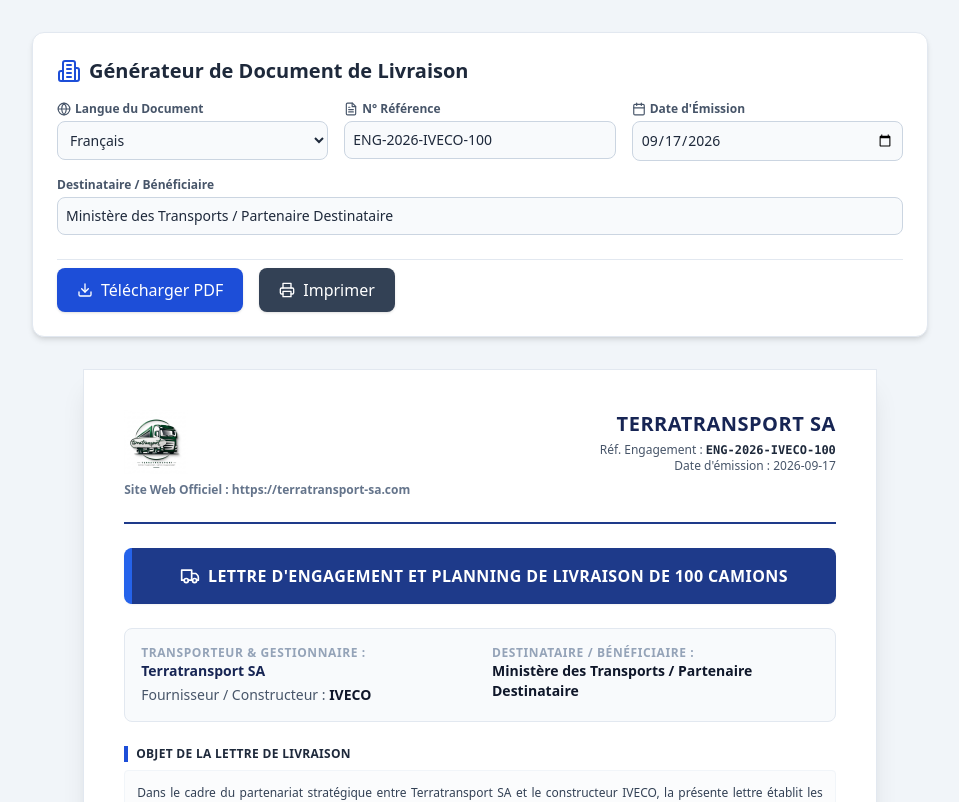
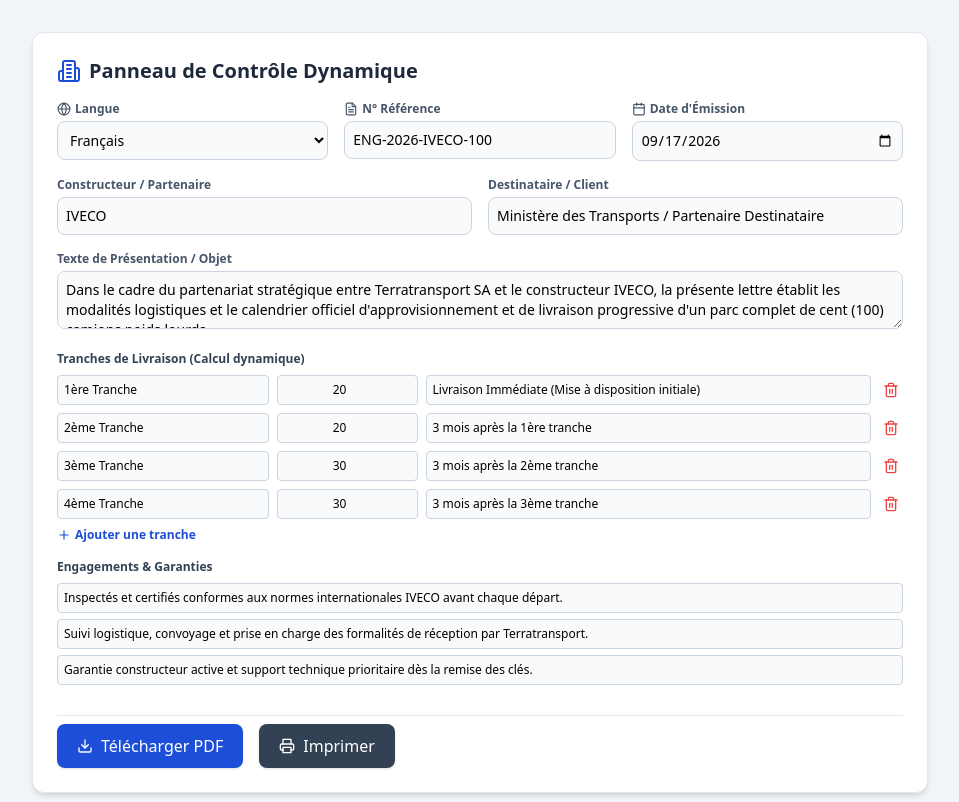
Before and after one commit to Luc13Tech/Terratransport-IVECO-lettre-de-proposition-des-camions-, a React (Create React App) app: page / in a window 1280 px wide. Shown: the top 802 px of the page, without its empty margins (160-1119 px from the left). Built offline with nearby package versions, Linux system fonts and the light colour scheme; the HTML template or start-up script is replaced by a standard one.

Commit message:
Update App.js

```diff
--- a/src/App.js
+++ b/src/App.js
@@ -1,11 +1,11 @@
 import React, { useState, useRef } from 'react';
 import html2canvas from 'html2canvas';
 import jsPDF from 'jspdf';
-import { Download, Printer, Globe, Building2, Calendar, FileText, CheckCircle2, Truck, ShieldCheck, Clock } from 'lucide-react';
+import { Download, Printer, Globe, Building2, Calendar, FileText, CheckCircle2, Truck, ShieldCheck, Clock, Plus, Trash2 } from 'lucide-react';
 
 const TRANSLATIONS = {
   fr: {
-    title: "LETTRE D'ENGAGEMENT ET PLANNING DE LIVRAISON DE 100 CAMIONS",
+    title: "LETTRE D'ENGAGEMENT ET PLANNING DE LIVRAISON DE CAMIONS",
     docRef: "Réf. Engagement :",
     date: "Date d'émission :",
     partner: "Fournisseur / Constructeur :",
@@ -13,34 +13,23 @@
     issuer: "Transporteur & Gestionnaire :",
     website: "Site Web Officiel :",
     summaryTitle: "Objet de la Lettre de Livraison",
-    summaryText: "Dans le cadre du partenariat stratégique entre Terratransport SA et le constructeur IVECO, la présente lettre établit les modalités logistiques et le calendrier officiel d'approvisionnement et de livraison progressive d'un parc complet de cent (100) camions poids lourds.",
     scheduleTitle: "Planning Échelonné de Livraison des Camions",
     thTranche: "Phase / Tranche",
     thQty: "Nombre de Camions",
     thDelay: "Calendrier d'Échéance / Délais",
     thStatus: "Statut Approvisionnement",
-    tranche1: "1ère Tranche",
-    tranche2: "2ème Tranche",
-    tranche3: "3ème Tranche",
-    tranche4: "4ème Tranche",
-    delay1: "Livraison Immédiate (Mise à disposition initiale)",
-    delay2: "3 mois après la 1ère tranche",
-    delay3: "3 mois après la 2ème tranche",
-    delay4: "3 mois après la 3ème tranche",
     statusScheduled: "Planifié & Garanti IVECO",
     totalVehicles: "Volume Total du Parc à Livrer :",
     specsTitle: "Engagements Qualité & Service Constructeur IVECO",
-    spec1: "Inspectés et certifiés conformes aux normes internationales IVECO avant chaque départ.",
-    spec2: "Suivi logistique, convoyage et prise en charge des formalités de réception par Terratransport.",
-    spec3: "Garantie constructeur active et support technique prioritaire dès la remise des clés.",
     signTerratransport: "Pour Terratransport SA",
     signIveco: "Pour le Constructeur IVECO",
     stampNotice: "Cachet Officiel & Validation de Direction",
     downloadBtn: "Télécharger PDF",
-    printBtn: "Imprimer"
+    printBtn: "Imprimer",
+    addTranche: "Ajouter une tranche",
   },
   en: {
-    title: "COMMITMENT LETTER & 100 TRUCKS DELIVERY SCHEDULE",
+    title: "COMMITMENT LETTER & TRUCKS DELIVERY SCHEDULE",
     docRef: "Commitment Ref:",
     date: "Issue Date:",
     partner: "Manufacturer / Supplier:",
@@ -48,34 +37,23 @@
     issuer: "Carrier & Manager:",
     website: "Official Website:",
     summaryTitle: "Objective of Delivery Proposal",
-    summaryText: "Under the strategic partnership between Terratransport SA and IVECO, this document sets out the logistical terms and official schedule for the progressive supply and delivery of a total fleet of one hundred (100) heavy-duty trucks.",
     scheduleTitle: "Phased Truck Delivery Schedule",
     thTranche: "Phase / Tranche",
     thQty: "Number of Trucks",
     thDelay: "Timeline / Schedule",
     thStatus: "Supply Status",
-    tranche1: "1st Tranche",
-    tranche2: "2nd Tranche",
-    tranche3: "3rd Tranche",
-    tranche4: "4th Tranche",
-    delay1: "Immediate Delivery (Initial rollout)",
-    delay2: "3 months after 1st tranche",
-    delay3: "3 months after 2nd tranche",
-    delay4: "3 months after 3rd tranche",
     statusScheduled: "Scheduled & Guaranteed IVECO",
     totalVehicles: "Total Fleet Volume to Deliver:",
     specsTitle: "IVECO Quality & Manufacturer Commitments",
-    spec1: "Inspected and certified compliant with IVECO international standards prior to dispatch.",
-    spec2: "Full logistics tracking, transport, and reception management by Terratransport.",
-    spec3: "Active manufacturer warranty and priority technical support upon delivery.",
     signTerratransport: "For Terratransport SA",
     signIveco: "For IVECO Manufacturer",
     stampNotice: "Official Stamp & Executive Approval",
     downloadBtn: "Download PDF",
-    printBtn: "Print"
+    printBtn: "Print",
+    addTranche: "Add Tranche",
   },
   it: {
-    title: "LETTERA DI IMPEGNO E PIANO DI CONSEGNA DI 100 CAMION",
+    title: "LETTERA DI IMPEGNO E PIANO DI CONSEGNA CAMION",
     docRef: "Rif. Impegno:",
     date: "Data di emissione:",
     partner: "Fornitore / Produttore:",
@@ -83,34 +61,23 @@
     issuer: "Vettore & Gestore:",
     website: "Sito Web Ufficiale:",
     summaryTitle: "Oggetto della Lettera di Consegna",
-    summaryText: "Nell'ambito della partnership strategica tra Terratransport SA e il produttore IVECO, la presente lettera stabilisce le modalità logistiche e il calendario ufficiale per la fornitura e la consegna progressiva di una flotta di cento (100) camion industriali.",
     scheduleTitle: "Programma di Pianificazione delle Consegne",
     thTranche: "Fase / Tranche",
     thQty: "Numero di Camion",
     thDelay: "Tempistica / Scadenza",
     thStatus: "Stato Approvvigionamento",
-    tranche1: "1a Tranche",
-    tranche2: "2a Tranche",
-    tranche3: "3a Tranche",
-    tranche4: "4a Tranche",
-    delay1: "Consegna Immediata (Disponibilità iniziale)",
-    delay2: "3 mesi dopo la 1a tranche",
-    delay3: "3 mesi dopo la 2a tranche",
-    delay4: "3 mesi dopo la 3a tranche",
     statusScheduled: "Pianificato & Garantito IVECO",
     totalVehicles: "Volume Totale Flotta da Consegnare:",
     specsTitle: "Impegni Qualità & Assistenza IVECO",
-    spec1: "Ispezionati e certificati secondo gli standard internazionali IVECO prima di ogni spedizione.",
-    spec2: "Monitoraggio logistico, trasporto e formalità di ricezione gestite da Terratransport.",
-    spec3: "Garanzia ufficiale del produttore e supporto tecnico prioritario alla consegna.",
     signTerratransport: "Per Terratransport SA",
     signIveco: "Per il Produttore IVECO",
     stampNotice: "Timbro Ufficiale e Approvazione Dirigenziale",
     downloadBtn: "Scarica PDF",
-    printBtn: "Stampa"
+    printBtn: "Stampa",
+    addTranche: "Aggiungi tranche",
   },
   es: {
-    title: "CARTA DE COMPROMISO Y PLAN DE ENTREGA DE 100 CAMIONES",
+    title: "CARTA DE COMPROMISO Y PLAN DE ENTREGA DE CAMIONES",
     docRef: "Ref. Compromiso:",
     date: "Fecha de emisión:",
     partner: "Proveedor / Fabricante:",
@@ -118,49 +85,84 @@
     issuer: "Transportista y Gestor:",
     website: "Sitio Web Oficial:",
     summaryTitle: "Objeto de la Carta de Entrega",
-    summaryText: "En el marco de la alianza estratégica entre Terratransport SA y el fabricante IVECO, la presente carta establece las condiciones logísticas y el cronograma oficial de suministro y entrega progresiva de cien (100) camiones pesados.",
     scheduleTitle: "Calendario Escalonado de Entrega de Camiones",
     thTranche: "Fase / Entrega",
     thQty: "Número de Camiones",
     thDelay: "Cronograma / Plazos",
     thStatus: "Estado del Suministro",
-    tranche1: "1ª Entrega",
-    tranche2: "2ª Entrega",
-    tranche3: "3ª Entrega",
-    tranche4: "4ª Entrega",
-    delay1: "Entrega Inmediata (Despliegue inicial)",
-    delay2: "3 meses después de la 1ª entrega",
-    delay3: "3 meses después de la 2ª entrega",
-    delay4: "3 meses después de la 3ª entrega",
     statusScheduled: "Programado y Garantizado IVECO",
     totalVehicles: "Volumen Total de la Flota a Entregar:",
     specsTitle: "Compromisos de Calidad y Servicio IVECO",
-    spec1: "Inspeccionados y certificados bajo normas internacionales IVECO antes del despacho.",
-    spec2: "Seguimiento logístico, transporte y recepción gestionados por Terratransport.",
-    spec3: "Garantía de fábrica activa y soporte técnico prioritario al momento de la entrega.",
     signTerratransport: "Por Terratransport SA",
     signIveco: "Por el Fabricante IVECO",
     stampNotice: "Sello Oficial y Firma Autorizada",
     downloadBtn: "Descargar PDF",
-    printBtn: "Imprimir"
+    printBtn: "Imprimir",
+    addTranche: "Añadir entrega",
   }
 };
 
 export default function App() {
   const [lang, setLang] = useState('fr');
-  const [clientName, setClientName] = useState('Ministère des Transports / Partenaire Destinataire');
+
+  // États dynamiques du document
   const [docNumber, setDocNumber] = useState('ENG-2026-IVECO-100');
   const [docDate, setDocDate] = useState(new Date().toISOString().split('T')[0]);
+  const [clientName, setClientName] = useState('Ministère des Transports / Partenaire Destinataire');
+  const [partnerName, setPartnerName] = useState('IVECO');
+  const [summaryText, setSummaryText] = useState(
+    "Dans le cadre du partenariat stratégique entre Terratransport SA et le constructeur IVECO, la présente lettre établit les modalités logistiques et le calendrier officiel d'approvisionnement et de livraison progressive d'un parc complet de cent (100) camions poids lourds."
+  );
+
+  // Tranches dynamiques
+  const [tranches, setTranches] = useState([
+    { name: "1ère Tranche", qty: 20, delay: "Livraison Immédiate (Mise à disposition initiale)" },
+    { name: "2ème Tranche", qty: 20, delay: "3 mois après la 1ère tranche" },
+    { name: "3ème Tranche", qty: 30, delay: "3 mois après la 2ème tranche" },
+    { name: "4ème Tranche", qty: 30, delay: "3 mois après la 3ème tranche" },
+  ]);
+
+  // Engagements / Spécifications dynamiques
+  const [specs, setSpecs] = useState([
+    "Inspectés et certifiés conformes aux normes internationales IVECO avant chaque départ.",
+    "Suivi logistique, convoyage et prise en charge des formalités de réception par Terratransport.",
+    "Garantie constructeur active et support technique prioritaire dès la remise des clés."
+  ]);
+
   const documentRef = useRef();
-
   const t = TRANSLATIONS[lang];
 
-  const tranches = [
-    { name: t.tranche1, qty: 20, delay: t.delay1 },
-    { name: t.tranche2, qty: 20, delay: t.delay2 },
-    { name: t.tranche3, qty: 30, delay: t.delay3 },
-    { name: t.tranche4, qty: 30, delay: t.delay4 },
-  ];
+  // Calcul dynamique du nombre total de camions
+  const totalTrucks = tranches.reduce((sum, item) => sum + (Number(item.qty) || 0), 0);
+
+  // Gestion de la modification d'une tranche
+  const handleTrancheChange = (index, field, value) => {
+    const updated = [...tranches];
+    updated[index][field] = field === 'qty' ? Math.max(0, parseInt(value) || 0) : value;
+    setTranches(updated);
+  };
+
+  // Ajouter une tranche
+  const addTranche = () => {
+    setTranches([
+      ...tranches,
+      { name: `${tranches.length + 1}ème Tranche`, qty: 10, delay: "Selon planning convenu" }
+    ]);
+  };
+
+  // Supprimer une tranche
+  const removeTranche = (index) => {
+    if (tranches.length > 1) {
+      setTranches(tranches.filter((_, i) => i !== index));
+    }
+  };
+
+  // Gestion des engagements dynamiques
+  const handleSpecChange = (index, value) => {
+    const updated = [...specs];
+    updated[index] = value;
+    setSpecs(updated);
+  };
 
   const handleDownloadPdf = async () => {
     const element = documentRef.current;
@@ -175,7 +177,7 @@
     const pdfHeight = (canvas.height * pdfWidth) / canvas.width;
 
     pdf.addImage(imgData, 'PNG', 0, 0, pdfWidth, pdfHeight);
-    pdf.save(`Terratransport_Engagement_Livraison_${docNumber}.pdf`);
+    pdf.save(`Terratransport_Engagement_${docNumber}.pdf`);
   };
 
   const handlePrint = () => {
@@ -184,22 +186,22 @@
 
   return (
     <div className="min-h-screen bg-slate-100 p-4 md:p-8 font-sans">
-      {/* PANNEAU DE CONFIGURATION (NO PRINT) */}
+      {/* PANNEAU DE CONFIGURATION DYNAMIQUE (NO PRINT) */}
       <div className="max-w-4xl mx-auto bg-white rounded-xl shadow-md p-6 mb-8 no-print border border-slate-200">
         <h2 className="text-xl font-bold text-slate-800 mb-4 flex items-center gap-2">
-          <Building2 className="text-blue-700" /> Générateur de Document de Livraison
+          <Building2 className="text-blue-700" /> Panneau de Contrôle Dynamique
         </h2>
 
+        {/* Ligne 1 : Langue, N° Réf, Date */}
         <div className="grid grid-cols-1 md:grid-cols-3 gap-4 mb-4">
-          {/* Langue */}
           <div>
             <label className="block text-xs font-semibold text-slate-600 mb-1 flex items-center gap-1">
-              <Globe className="w-3.5 h-3.5" /> Langue du Document
+              <Globe className="w-3.5 h-3.5" /> Langue
             </label>
             <select
               value={lang}
               onChange={(e) => setLang(e.target.value)}
-              className="w-full bg-slate-50 border border-slate-300 rounded-lg p-2 text-sm text-slate-800 focus:ring-2 focus:ring-blue-500"
+              className="w-full bg-slate-50 border border-slate-300 rounded-lg p-2 text-sm focus:ring-2 focus:ring-blue-500"
             >
               <option value="fr">Français</option>
               <option value="en">English</option>
@@ -208,7 +210,6 @@
             </select>
           </div>
 
-          {/* N° Référence */}
           <div>
             <label className="block text-xs font-semibold text-slate-600 mb-1 flex items-center gap-1">
               <FileText className="w-3.5 h-3.5" /> N° Référence
@@ -217,11 +218,10 @@
               type="text"
               value={docNumber}
               onChange={(e) => setDocNumber(e.target.value)}
-              className="w-full bg-slate-50 border border-slate-300 rounded-lg p-2 text-sm text-slate-800 focus:ring-2 focus:ring-blue-500"
+              className="w-full bg-slate-50 border border-slate-300 rounded-lg p-2 text-sm focus:ring-2 focus:ring-blue-500"
             />
           </div>
 
-          {/* Date */}
           <div>
             <label className="block text-xs font-semibold text-slate-600 mb-1 flex items-center gap-1">
               <Calendar className="w-3.5 h-3.5" /> Date d'Émission
@@ -230,25 +230,102 @@
               type="date"
               value={docDate}
               onChange={(e) => setDocDate(e.target.value)}
-              className="w-full bg-slate-50 border border-slate-300 rounded-lg p-2 text-sm text-slate-800 focus:ring-2 focus:ring-blue-500"
+              className="w-full bg-slate-50 border border-slate-300 rounded-lg p-2 text-sm focus:ring-2 focus:ring-blue-500"
             />
           </div>
         </div>
 
-        {/* Destinataire */}
-        <div className="mb-6">
-          <label className="block text-xs font-semibold text-slate-600 mb-1">
-            Destinataire / Bénéficiaire
-          </label>
+        {/* Ligne 2 : Partenaire & Destinataire */}
+        <div className="grid grid-cols-1 md:grid-cols-2 gap-4 mb-4">
+          <div>
+            <label className="block text-xs font-semibold text-slate-600 mb-1">Constructeur / Partenaire</label>
+            <input
+              type="text"
+              value={partnerName}
+              onChange={(e) => setPartnerName(e.target.value)}
+              className="w-full bg-slate-50 border border-slate-300 rounded-lg p-2 text-sm focus:ring-2 focus:ring-blue-500"
+            />
+          </div>
+          <div>
+            <label className="block text-xs font-semibold text-slate-600 mb-1">Destinataire / Client</label>
             <input
               type="text"
               value={clientName}
               onChange={(e) => setClientName(e.target.value)}
-            className="w-full bg-slate-50 border border-slate-300 rounded-lg p-2 text-sm text-slate-800 focus:ring-2 focus:ring-blue-500"
+              className="w-full bg-slate-50 border border-slate-300 rounded-lg p-2 text-sm focus:ring-2 focus:ring-blue-500"
+            />
+          </div>
+        </div>
+
+        {/* Objet / Texte explicatif */}
+        <div className="mb-4">
+          <label className="block text-xs font-semibold text-slate-600 mb-1">Texte de Présentation / Objet</label>
+          <textarea
+            rows={2}
+            value={summaryText}
+            onChange={(e) => setSummaryText(e.target.value)}
+            className="w-full bg-slate-50 border border-slate-300 rounded-lg p-2 text-sm focus:ring-2 focus:ring-blue-500"
           />
         </div>
 
-        {/* Boutons d'action */}
+        {/* Édition Dynamique des Tranches */}
+        <div className="mb-4">
+          <label className="block text-xs font-bold text-slate-700 mb-2">Tranches de Livraison (Calcul dynamique)</label>
+          {tranches.map((item, index) => (
+            <div key={index} className="flex items-center gap-2 mb-2">
+              <input
+                type="text"
+                value={item.name}
+                onChange={(e) => handleTrancheChange(index, 'name', e.target.value)}
+                placeholder="Nom tranche"
+                className="w-1/4 bg-slate-50 border border-slate-300 rounded p-1.5 text-xs"
+              />
+              <input
+                type="number"
+                value={item.qty}
+                onChange={(e) => handleTrancheChange(index, 'qty', e.target.value)}
+                placeholder="Qté"
+                className="w-1/6 bg-slate-50 border border-slate-300 rounded p-1.5 text-xs text-center"
+              />
+              <input
+                type="text"
+                value={item.delay}
+                onChange={(e) => handleTrancheChange(index, 'delay', e.target.value)}
+                placeholder="Délai / Échéance"
+                className="flex-1 bg-slate-50 border border-slate-300 rounded p-1.5 text-xs"
+              />
+              <button
+                onClick={() => removeTranche(index)}
+                className="text-red-500 hover:text-red-700 p-1"
+                title="Supprimer la tranche"
+              >
+                <Trash2 className="w-4 h-4" />
+              </button>
+            </div>
+          ))}
+          <button
+            onClick={addTranche}
+            className="mt-1 flex items-center gap-1 text-xs font-semibold text-blue-700 hover:text-blue-900"
+          >
+            <Plus className="w-3.5 h-3.5" /> {t.addTranche}
+          </button>
+        </div>
+
+        {/* Édition des Engagements Qualité */}
+        <div className="mb-6">
+          <label className="block text-xs font-bold text-slate-700 mb-2">Engagements & Garanties</label>
+          {specs.map((spec, index) => (
+            <input
+              key={index}
+              type="text"
+              value={spec}
+              onChange={(e) => handleSpecChange(index, e.target.value)}
+              className="w-full bg-slate-50 border border-slate-300 rounded p-1.5 text-xs mb-1.5"
+            />
+          ))}
+        </div>
+
+        {/* Actions */}
         <div className="flex flex-wrap gap-4 pt-2 border-t border-slate-200">
           <button
             onClick={handleDownloadPdf}
@@ -265,7 +342,7 @@
         </div>
       </div>
 
-      {/* DOCUMENT OFFICIEL A4 */}
+      {/* DOCUMENT A4 RENDU DYNAMIQUE */}
       <div className="max-w-4xl mx-auto">
         <div
           ref={documentRef}
@@ -294,7 +371,7 @@
           {/* BANNIÈRE DE TITRE */}
           <div className="bg-blue-900 text-white p-4 rounded-lg mb-6 shadow-sm border-l-8 border-blue-600">
             <h2 className="text-center text-base font-bold tracking-wide uppercase flex items-center justify-center gap-2">
-              <Truck className="w-5 h-5" /> {t.title}
+              <Truck className="w-5 h-5" /> {t.title} ({totalTrucks} VEHICLES)
             </h2>
           </div>
 
@@ -303,7 +380,7 @@
             <div>
               <p className="text-xs font-bold text-slate-400 uppercase tracking-wider">{t.issuer}</p>
               <p className="font-bold text-blue-950">Terratransport SA</p>
-              <p className="text-slate-600 mt-1">{t.partner} <strong className="text-slate-900">IVECO</strong></p>
+              <p className="text-slate-600 mt-1">{t.partner} <strong className="text-slate-900">{partnerName}</strong></p>
             </div>
             <div>
               <p className="text-xs font-bold text-slate-400 uppercase tracking-wider">{t.client}</p>
@@ -317,11 +394,11 @@
               {t.summaryTitle}
             </h3>
             <p className="text-xs text-slate-700 leading-relaxed text-justify bg-slate-50/50 p-3 rounded border border-slate-100">
-              {t.summaryText}
+              {summaryText}
             </p>
           </div>
 
-          {/* TABLEAU DES TRANCHES SANS PRIX */}
+          {/* TABLEAU DES TRANCHES DYNAMIQUE */}
           <div className="mb-6">
             <h3 className="text-xs font-bold text-slate-800 mb-3 border-l-4 border-blue-700 pl-2 uppercase tracking-wide flex items-center gap-2">
               <Clock className="w-4 h-4 text-blue-700" /> {t.scheduleTitle}
@@ -353,38 +430,32 @@
                 <tr className="bg-blue-50 font-bold text-slate-900 border-t-2 border-blue-900">
                   <td className="p-3 border border-slate-300 text-blue-950">{t.totalVehicles}</td>
                   <td className="p-3 border border-slate-300 text-center text-blue-950 text-base font-extrabold" colSpan="3">
-                    100 Camions IVECO
+                    {totalTrucks} Camions {partnerName}
                   </td>
                 </tr>
               </tfoot>
             </table>
           </div>
 
-          {/* VISUEL & ENGAGEMENTS */}
+          {/* VISUEL & ENGAGEMENTS DYNAMIK */}
           <div className="grid grid-cols-2 gap-6 mb-8 items-center bg-slate-50 p-4 rounded-lg border border-slate-200">
             <div>
               <h4 className="text-xs font-bold text-slate-800 mb-3 uppercase tracking-wide flex items-center gap-1.5">
                 <ShieldCheck className="w-4 h-4 text-blue-700" /> {t.specsTitle}
               </h4>
               <ul className="text-xs text-slate-700 space-y-2">
-                <li className="flex items-start gap-2">
+                {specs.map((spec, index) => (
+                  <li key={index} className="flex items-start gap-2">
                     <CheckCircle2 className="w-4 h-4 text-green-600 shrink-0 mt-0.5" />
-                  <span>{t.spec1}</span>
+                    <span>{spec}</span>
                   </li>
-                <li className="flex items-start gap-2">
-                  <CheckCircle2 className="w-4 h-4 text-green-600 shrink-0 mt-0.5" />
-                  <span>{t.spec2}</span>
-                </li>
-                <li className="flex items-start gap-2">
-                  <CheckCircle2 className="w-4 h-4 text-green-600 shrink-0 mt-0.5" />
-                  <span>{t.spec3}</span>
-                </li>
+                ))}
               </ul>
             </div>
             <div className="text-center">
               <img
                 src="/truck.png"
-                alt="Camion IVECO Terratransport"
+                alt="Camion Terratransport"
                 className="max-h-32 mx-auto object-contain rounded border border-slate-200 shadow-sm"
                 style={{ maxWidth: '280px', maxHeight: '130px' }}
                 onError={(e) => { e.target.src = 'https://via.placeholder.com/300x150?text=Camion+IVECO'; }}
@@ -395,7 +466,7 @@
           {/* SIGNATURES */}
           <div className="mt-12 pt-6 border-t border-slate-300 grid grid-cols-2 gap-8 text-center">
             <div>
-              <p className="text-xs font-bold text-slate-700 uppercase mb-8">{t.signIveco}</p>
+              <p className="text-xs font-bold text-slate-700 uppercase mb-8">Pour {partnerName}</p>
               <div className="h-16 flex items-center justify-center">
                 <span className="text-xs text-slate-400 italic">[ Accord & Signature Constructeur ]</span>
               </div>
```
Lines whose indentation alone changed are shown as unchanged.
